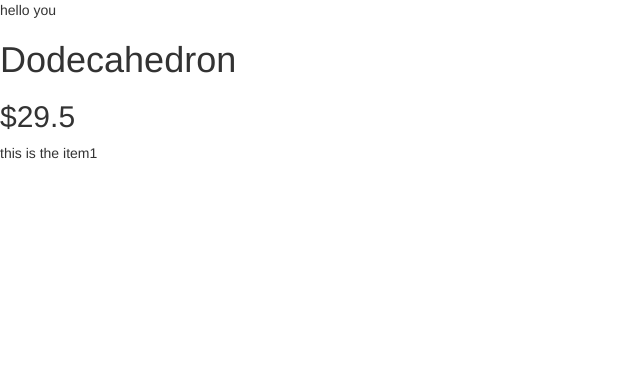
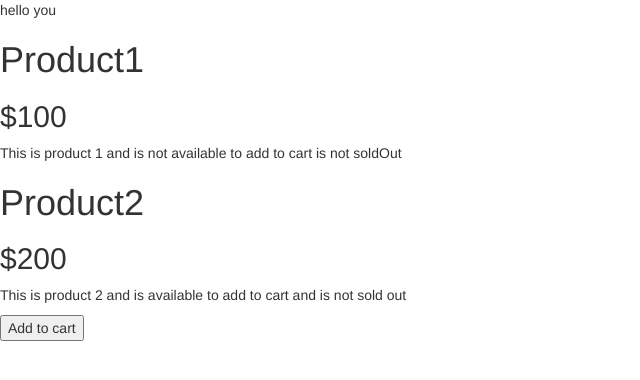
Before and after one commit to tushitj/LearnAngular, a plain HTML site: page myApp/index.html in a window 1280 px wide. Shown: the whole page, without its empty margins (0-640 px from the left). Drawn offline with Linux system fonts and the light colour scheme.

Commit message:
array of products with show and hide directives

```diff
--- a/myApp/app.js
+++ b/myApp/app.js
@@ -5,15 +5,33 @@
     var app = angular.module('store' ,[]);
 
     app.controller('StoreController',function(){
-    this.product = gem;
+    this.product = gems;
     });
 
-    var gem = {
-        name: 'Dodecahedron',
-        price: 29.5,
-        description: "this is the item1",
+    var gems = [
+        {
+            name: 'Product1',
+            price: 100,
+            description: "This is product 1 and is not available to add to cart is not soldOut",
+            canPurchase: false,
+            soldOut: false,
+        },
+        {
+            name: 'Product2',
+            price: 200,
+            description: "This is product 2 and is available to add to cart and is not sold out",
+            canPurchase: true,
+            soldOut: false,
+        },
+        {
+            name: 'Product3',
+            price: 300,
+            description: "This is product 3 and is not available to add to cart and is sold out",
+            canPurchase: true,
+            soldOut: true,
 
-    }
+        },
+    ];
 
 
 })();
--- a/myApp/index.html
+++ b/myApp/index.html
@@ -16,9 +16,16 @@
 
 
 <div ng-controller="StoreController as store">
-    <h1>{{store.product.name}}</h1>
-    <h2>${{store.product.price}}</h2>
-    <p>{{store.product.description}}</p>
+    <div ng-repeat="product in store.product">
+        <div ng-show="!product.soldOut">
+            <h1>{{product.name}}</h1>
+            <h2>${{product.price}}</h2>
+            <p>{{product.description}}</p>
+            <button ng-show="product.canPurchase">Add to cart</button>
+        </div>
+
+    </div>
+
 
 
 
```
